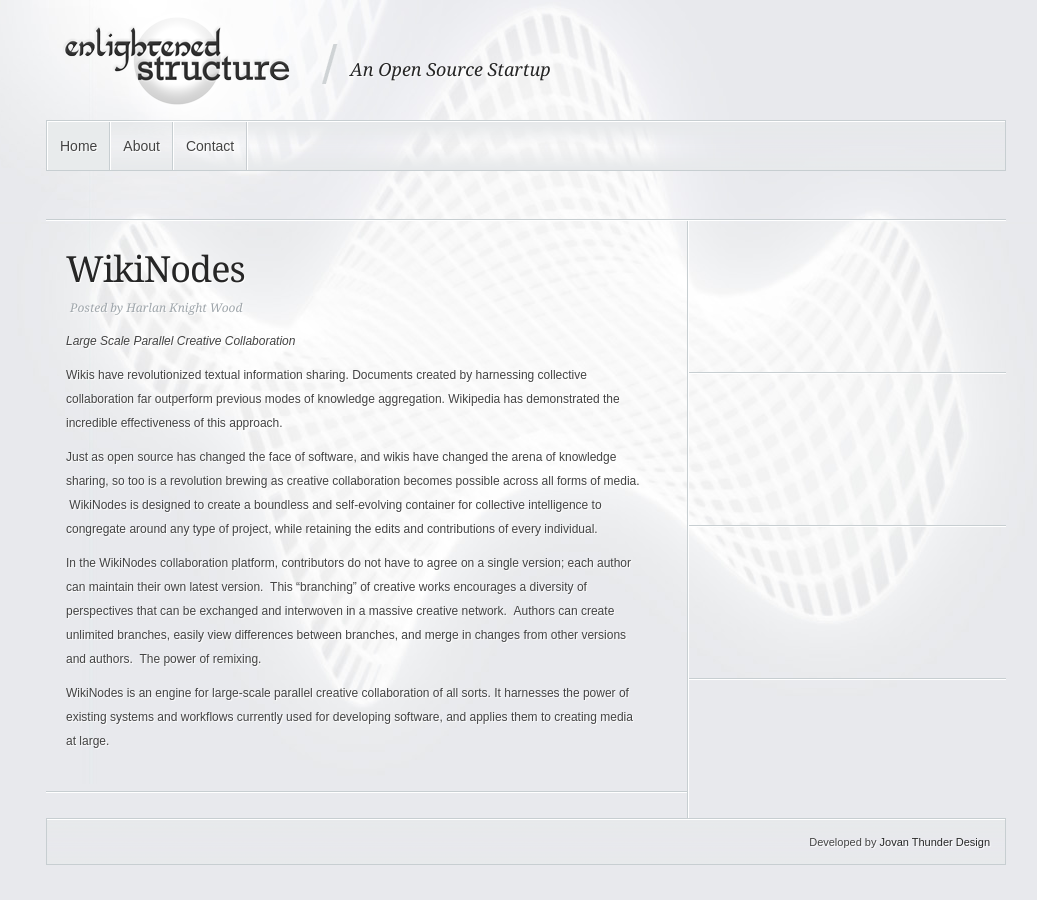
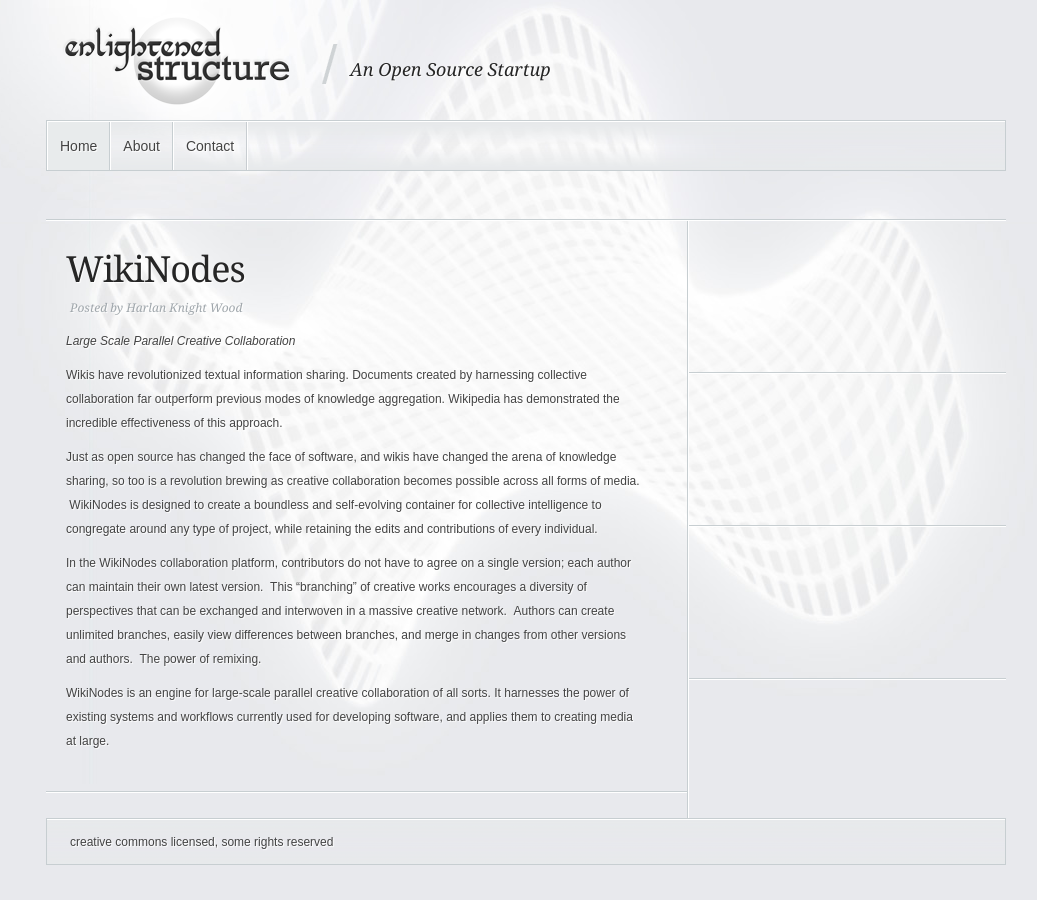
Before and after one commit to adamapollo/Enlightened_Structure, a Jekyll site: the page built from _posts/2010-07-25-wikinodes.markdown, in a window 1280 px wide. Shown: the whole page, without its empty margins (114-1151 px from the left). Built offline with Jekyll 4.4.1, drawn with Linux system fonts in a browser that asks for light colours.

Commit message:
Remove design cred until it looks good again; add CC license.

```diff
--- a/_layouts/default.html
+++ b/_layouts/default.html
@@ -106,10 +106,13 @@
   <div id="footer">
     <div id="footer-content">
       <ul id="bottom-menu">
+        <li>
+          <a rel="license" target="_blank" href="http://creativecommons.org/licenses/by-sa/3.0/us/">Creative Commons
+            licensed, some rights reserved</a>
+        </li>
       </ul>
       <!-- end ul#bottom-menu -->
-      <p id="copyright">Developed by <a href="http://jovanthunder.com" title="Jovan Thunder Design">Jovan Thunder
-        Design</a></p>
+      <!--<p id="copyright">Developed by <a href="http://jovanthunder.com" title="Jovan Thunder Design">Jovan Thunder Design</a></p>-->
     </div>
     <!-- end #footer-content -->
   </div>
```
